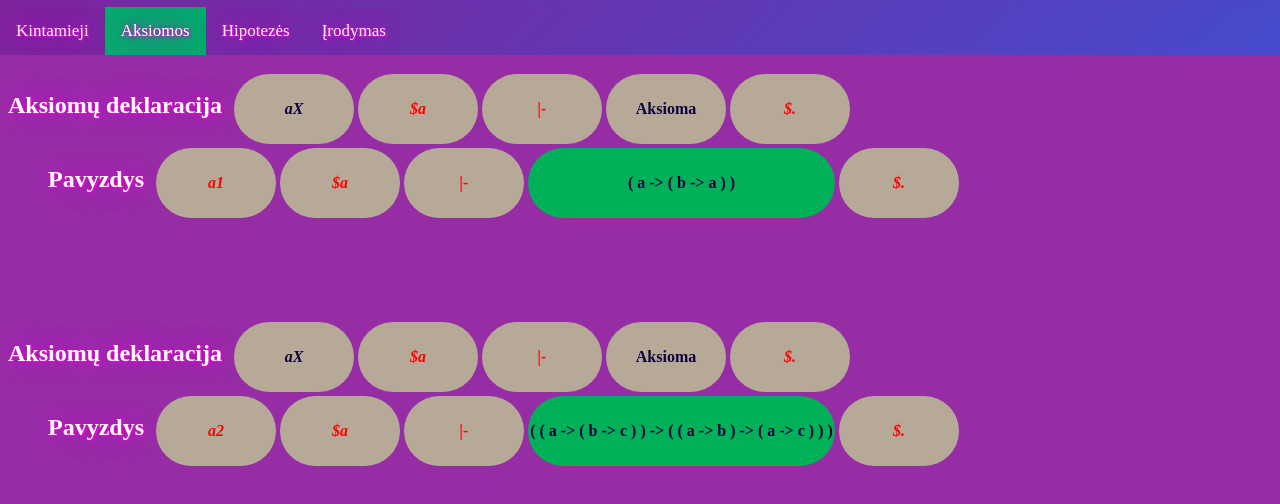
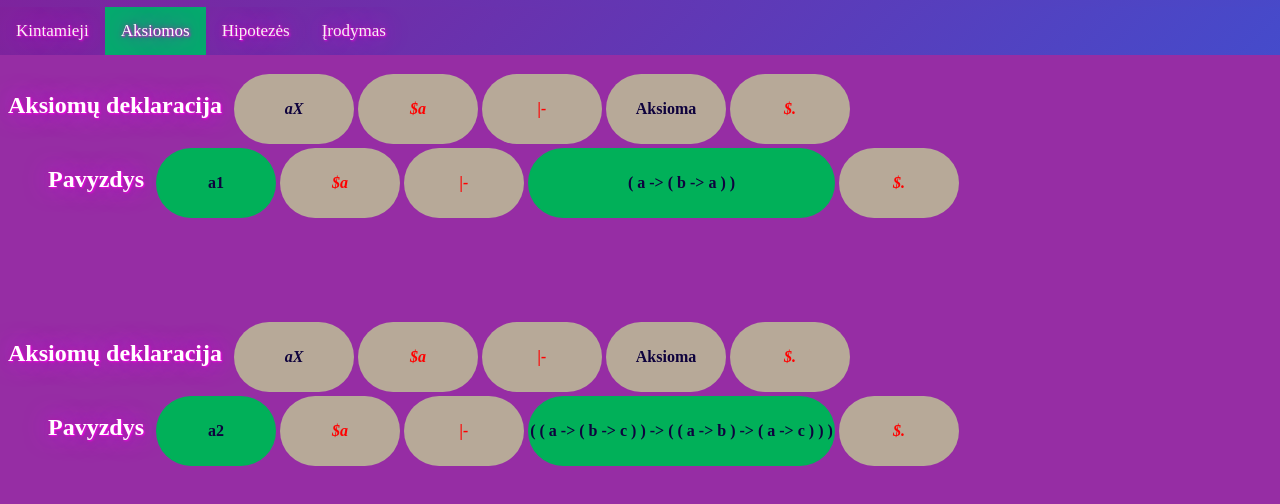
Before and after one commit to SkarisJ/MetamathWebsite, a plain HTML site: page axioms.html in a window 1280 px wide. Shown: the part 96-600 px from the top of the page. Drawn offline with Linux system fonts and the light colour scheme.

Commit message:
Fixing styling of axioms

```diff
--- a/axioms.html
+++ b/axioms.html
@@ -44,10 +44,8 @@
                 <div class="examples">
                     <div id="c_declaration">
                         <h2 class="heading_1">Pavyzdys</h2>
-                        <div class="bubble4 container2">
-                            <b id="c_decl">
-                                <i>a1</i>
-                            </b>
+                        <div class="bubble2 container2">
+                            <b id="variables" class="changes">a1</b>
                         </div>
                         <div class="bubble4 container2">
                             <b id="c_decl">
@@ -97,10 +95,8 @@
                 <div class="examples">
                     <div id="c_declaration">
                         <h2 class="heading_1">Pavyzdys</h2>
-                        <div class="bubble4 container2">
-                            <b id="c_decl">
-                                <i>a2</i>
-                            </b>
+                        <div class="bubble2 container2">
+                            <b id="variables" class="changes">a2</b>
                         </div>
                         <div class="bubble4 container2">
                             <b id="c_decl">
```
